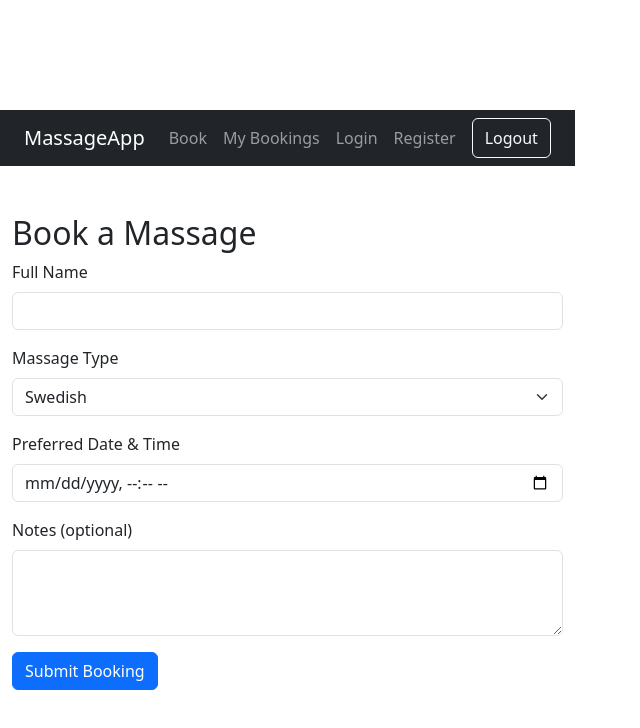
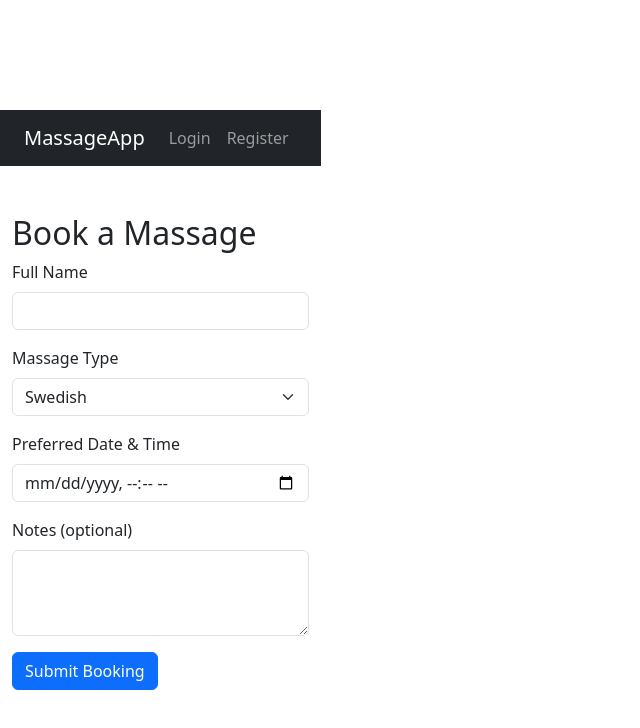
Before and after one commit to blovelace84/massage-booking-repo, a React (Vite) app in the folder massage-booking-app-project/: page / in a window 1280 px wide. Shown: the top 728 px of the page, without its empty margins (0-640 px from the left). Built offline with nearby package versions, Linux system fonts and the light colour scheme; no server answers.

Commit message:
Got rid of the Logout button in the navbar componenet and did some debugging for my BookingForm component.

```diff
--- a/massage-booking-app-project/src/components/BookingForm.jsx
+++ b/massage-booking-app-project/src/components/BookingForm.jsx
@@ -43,9 +43,13 @@
 
     try {
       await addDoc(collection(db, "bookings"), {
-        ...formData,
+        name: formData.name,
+        contact: formData.contact,
+        massageType: formData.massageType,
+        date: formData.date,
+        notes: formData.notes,
         timestamp: Timestamp.now(),
-        userId: user.uid
+        userId: user.uid, //This is optional but I may not need it
       });
       alert("Booking submitted successfully!");
       setFormData({
--- a/massage-booking-app-project/src/components/Navbar.jsx
+++ b/massage-booking-app-project/src/components/Navbar.jsx
@@ -1,10 +1,18 @@
-import React from "react";
+import React, { useEffect, useState } from "react";
 import { Link, useNavigate } from "react-router-dom";
 import { auth } from "../firebase/config";
-import { signOut } from "firebase/auth";
+import { signOut, onAuthStateChanged } from "firebase/auth";
 
 function Navbar() {
+  const [user, setUser] = useState(null);
   const navigate = useNavigate();
+
+  useEffect(() => {
+    const unsubscribe = onAuthStateChanged(auth, (currentUser) => {
+      setUser(currentUser);
+    });
+    return () => unsubscribe();
+  }, []);
 
   const logout = async () => {
     await signOut(auth);
@@ -15,11 +23,18 @@
     <nav className="navbar navbar-expand-lg navbar-dark bg-dark px-4">
       <Link className="navbar-brand" to="/">MassageApp</Link>
       <div className="navbar-nav">
-        <Link className="nav-link" to="/">Book</Link>
-        <Link className="nav-link" to="/my-bookings">My Bookings</Link>
-        <Link className="nav-link" to="/login">Login</Link>
-        <Link className="nav-link" to="/register">Register</Link>
-        <button className="btn btn-outline-light ms-2" onClick={logout}>Logout</button>
+        {user ? (
+          <>
+            <Link className="nav-link" to="/">Book</Link>
+            <Link className="nav-link" to="/my-bookings">My Bookings</Link>
+            <button className="btn btn-outline-light ms-2" onClick={logout}>Logout</button>
+          </>
+        ) : (
+          <>
+            <Link className="nav-link" to="/login">Login</Link>
+            <Link className="nav-link" to="/register">Register</Link>
+          </>
+        )}
       </div>
     </nav>
   );
```
